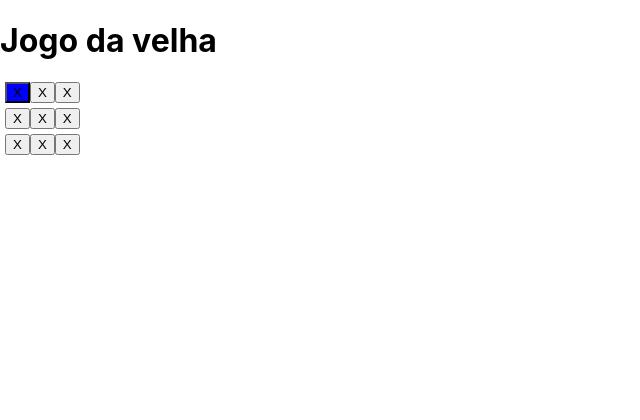
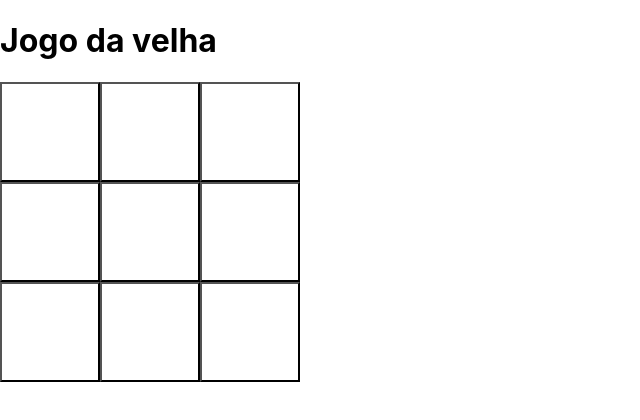
Before and after one commit to scaramuzzini/oceanfrontend2024-10-16, a React (Create React App) app: page / in a window 1280 px wide. Shown: the top 420 px of the page, without its empty margins (0-640 px from the left). Built offline with nearby package versions, Linux system fonts and the light colour scheme.

Commit message:
Tabuleiro com cliques

```diff
--- a/src/JogoDaVelha.js
+++ b/src/JogoDaVelha.js
@@ -1,21 +1,41 @@
+import { useState } from "react";
+
+function Quadrado({quadrado, cliqueQuadrado}) {
+    return (
+        <button class="quadrado"
+            onClick={cliqueQuadrado}>
+            {quadrado}
+        </button>
+    );
+}
+
 function Jogo() {
+    const [quad,setQuad] = useState('');
+    const [quadrados, setQuadrados] = useState(Array(9).fill(null));
+    function handleClick(indice) {
+        const novosQuadrados = quadrados.slice();
+        novosQuadrados[indice] = 'X';
+        setQuadrados(novosQuadrados);
+    }
+
+
     return (
         <>
             <h1>Jogo da velha</h1>
             <div class="linha">
-                <button class="quadrado">X</button>
-                <button>X</button>
-                <button>X</button>
+                <Quadrado quadrado={quadrados[0]} cliqueQuadrado={() => handleClick(0)} />
+                <Quadrado quadrado={quadrados[1]} cliqueQuadrado={() => handleClick(1)}/>
+                <Quadrado quadrado={quadrados[2]} cliqueQuadrado={() => handleClick(2)}/>
             </div>
             <div class="linha">
-                <button>X</button>
-                <button>X</button>
-                <button>X</button>
+                <Quadrado quadrado={quadrados[3]} cliqueQuadrado={() => handleClick(3)}/>
+                <Quadrado quadrado={quadrados[4]} cliqueQuadrado={() => handleClick(4)}/>
+                <Quadrado quadrado={quadrados[5]} cliqueQuadrado={() => handleClick(5)}/>
             </div>
             <div class="linha">
-                <button>X</button>
-                <button>X</button>
-                <button>X</button>
+                <Quadrado quadrado={quadrados[6]} cliqueQuadrado={() => handleClick(6)}/>
+                <Quadrado quadrado={quadrados[7]} cliqueQuadrado={() => handleClick(7)}/>
+                <Quadrado quadrado={quadrados[8]} cliqueQuadrado={() => handleClick(8)}/>
             </div>
         </>
     );
--- a/src/index.css
+++ b/src/index.css
@@ -14,9 +14,11 @@ code {
 
 .linha {
   display:flex;
-  margin:5px;
 }
 
 .quadrado {
-  background-color: blue;
+  background-color: #fff;
+  width: 100px;
+  height: 100px;
+  font-size: 48px;
 }
```
